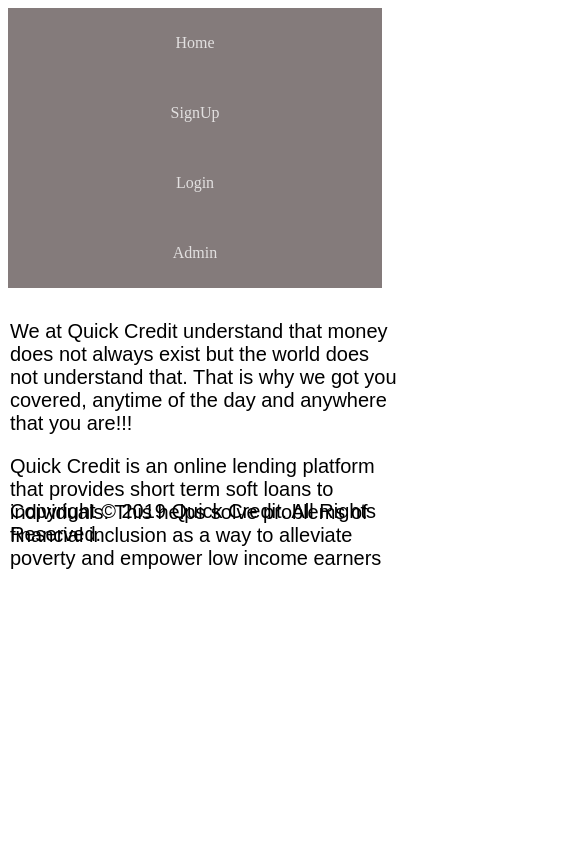
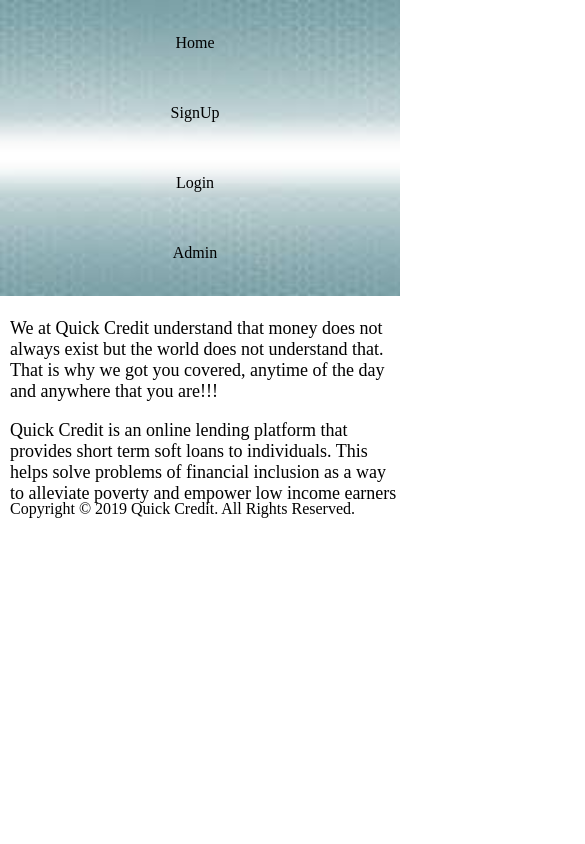
Before and after one commit to kessyy/quickCredit1, a plain HTML site: page UI/index.html in a window 390 px wide. Shown: the top 844 px of the page, 585 px wide, since content can reach past the window. Drawn offline with Linux system fonts and the light colour scheme.

Commit message:
[editing responsiveness]

```diff
--- a/UI/index.css
+++ b/UI/index.css
@@ -1,32 +1,39 @@
 body
 {
-height: 100%;
+    height: 100%;
+/* width: 100%; */
+    background-repeat: no-repeat;
+    background-size: cover;
+    background-origin: content-box;
+    background-blend-mode: lighten;
+    /* opacity: 0.2;  */
+    background-image: url('download.jpg');
 }
 
 .header {
-  text-align: center;
-  background: white;
+  width: 100%;
 }
 
 .menu {
-    background-color: rgb(132, 123, 123);
     text-align: right;
+    width: 100%;
     line-height: 70px;
 }
 
 .menu a {
     text-decoration: none;
-    color: rgb(226, 224, 224);
+    color: black;
     margin: 0 10px;
 }
 .menu a:visited {
     text-decoration: none;
-    color: blue;
+    color: rgb(226, 224, 224);
     margin: 0 10px;
 }
 a:hover {
-  color: rgb(58, 178, 248);
-  background-color: #FFFFFF;
+    color: rgb(226, 224, 224);
+    font-size: large;
+    text-decoration: none;
 }
 #Layer1 {
 	position:absolute;
@@ -48,6 +55,7 @@ a:hover {
 }
 #Layer3{
     position:absolute;
+    font-size: 18px;
     left:100px;
     top:300px;
     width:500px;
@@ -57,10 +65,7 @@ a:hover {
 #Layer4 {
 	position:absolute;
 	left:91px;
-	top:600px;
-	width:200px;
-	height:8px;
-    z-index:18;
+    bottom: 0;
 }
 #Layer5{
     position:absolute;
@@ -105,7 +110,7 @@ input[type=number], select {
 }
 input[type=submit] {
     width: 100%;
-    background-color: #4CAF50;
+    background-color: grey;
     color: white;
     padding: 14px 20px;
     margin: 8px 0;
@@ -114,7 +119,7 @@ input[type=submit] {
     cursor: pointer;
 }
 input[type=submit]:hover {
-    background-color: #45a049;
+    background-color: black;
 }
 #theform{
     position:absolute;
@@ -125,6 +130,9 @@ input[type=submit]:hover {
 }
 /* Media Responsive */
 @media screen and (max-width: 1050px) {
+body {
+    height: 100%;
+}
 .menu{
     text-align: center;
     width: 100%;
@@ -145,7 +153,7 @@ input[type=submit]:hover {
 #Layer4{
     width: 100%;
     left: 10px;
-    top: 500px;
+    bottom: 0;
 }
 #Layer6{
     width: 100px;
@@ -208,7 +216,7 @@ a.mylink{
 #Layer4{
     width: 100%;
     left: 10px;
-    top: 500px;
+    bottom: 0;
 }
 #Layer6{
     width: 100px;
--- a/UI/index.html
+++ b/UI/index.html
@@ -5,14 +5,7 @@
     <meta http-equiv="X-UA-Compatible" content="ie=edge">
     <title>Quick Credit</title>
     <link href="index.css" type="text/css" rel="stylesheet"/>
-</head>
-<!DOCTYPE html>
-<head>
-    <meta charset="UTF-8">
-    <meta name="viewport" content="width=device-width, initial-scale=1.0">
-    <meta http-equiv="X-UA-Compatible" content="ie=edge">
-    <title>Quick Credit</title>
-    <link href="index.css" type="text/css" rel="stylesheet"/>
+    <link rel="shortcut icon" href="favicon.ico" />
 </head>
 <body>
     <div class="style1" id="Layer1">
@@ -25,7 +18,7 @@
             <a class= "mylink" href ="admin.html">Admin</a>
         </div>
     </div>
-    <div class="wrapper">
+    <!-- <div class="wrapper"> -->
     <div id="Layer3"><p>We at Quick Credit understand that money does not always exist but the world
             does not understand that. That is why we got you covered, anytime of the day and anywhere
         that you are!!!
@@ -34,9 +27,9 @@
                 soft loans to individuals. This helps solve problems of financial inclusion as a
                 way to alleviate poverty and empower low income earners </p>
     </div>
-    <div id ="Layer8"><img src="loan.JPG"></div>
+    <!-- <div id ="Layer8"><img src="loan.JPG"></div> -->
     <div id="Layer4">Copyright &copy; 2019 Quick Credit. All Rights Reserved.</div>
     <!-- <div id="Layer6"><a href="admin.html">Admin</a></div> -->
-    </div>
+    <!-- </div> -->
 </body>
 </html>
```
Also changed, not shown: UI/welcome.html (+5 -5 lines), UI/README.md, UI/back.jpeg (added), UI/background.jpg (added), UI/download.jpg (added), UI/favi.jpg (added), UI/favicon.ico (added), UI/loans.png (added).
